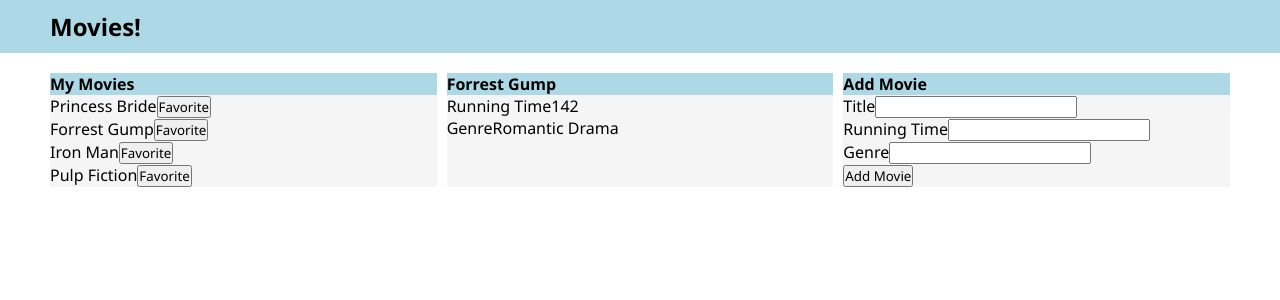
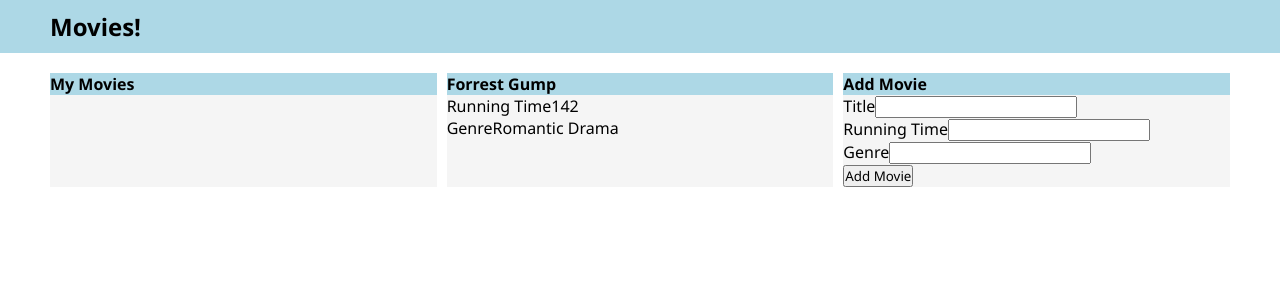
Before and after one commit to urielMart27/movies_frontend, a React (Create React App) app: page / in a window 1280 px wide. Shown: the top 300 px of the page. Built offline with nearby package versions, Linux system fonts and the light colour scheme.

Commit message:
Added Movies Array

```diff
--- a/src/App.jsx
+++ b/src/App.jsx
@@ -3,8 +3,11 @@ import Header from "./components/Header/Header";
 import MovieList from "./components/MovieList/MovieList";
 import MovieInfo from "./components/MovieInfo/MovieInfo";
 import NewMovieForm from "./components/NewMovieForm/NewMovieForm";
+import React, { useState } from "react";
 
 function App() {
+  const [movies, setMovies] = useState([]);
+
   const selectedMovie = {
     title: "Forrest Gump",
     runningTime: 142,
@@ -15,7 +18,7 @@ function App() {
     <div className="App">
       <Header />
       <div className="flex-container">
-        <MovieList />
+        <MovieList movies={movies} />
         <MovieInfo movieObj={selectedMovie} />
         <NewMovieForm />
       </div>
--- a/src/components/MovieList/MovieList.jsx
+++ b/src/components/MovieList/MovieList.jsx
@@ -1,7 +1,6 @@
 import MovieItem from "../MovieItem/MovieItem";
 
-const MovieList = ({}) => {
-  const movies = ["Princess Bride", "Forrest Gump", "Iron Man", "Pulp Fiction"];
+const MovieList = ({ movies = [] }) => {
   const movieItems = movies.map((movie) => (
     <MovieItem key={movie} title={movie} />
   ));
```
